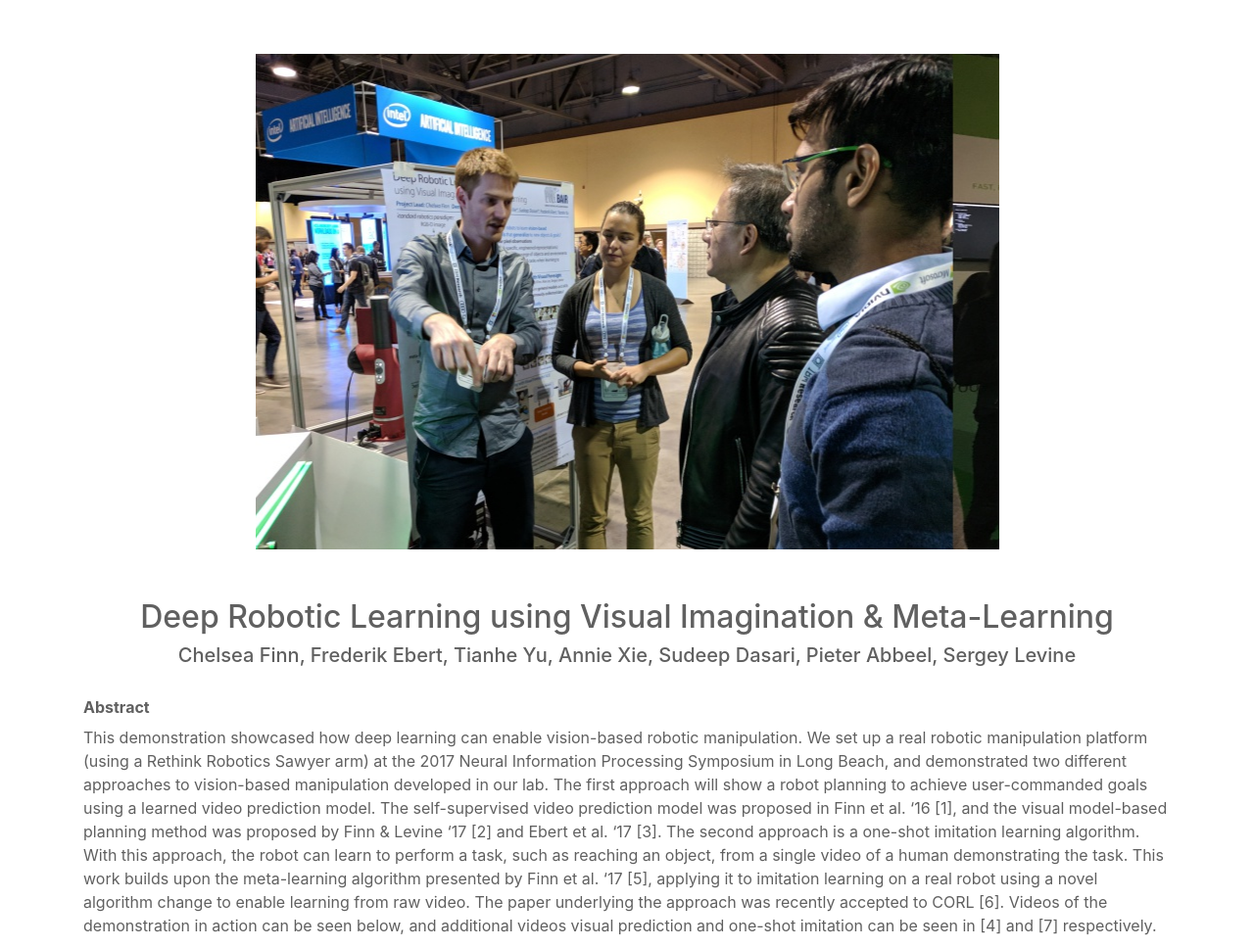
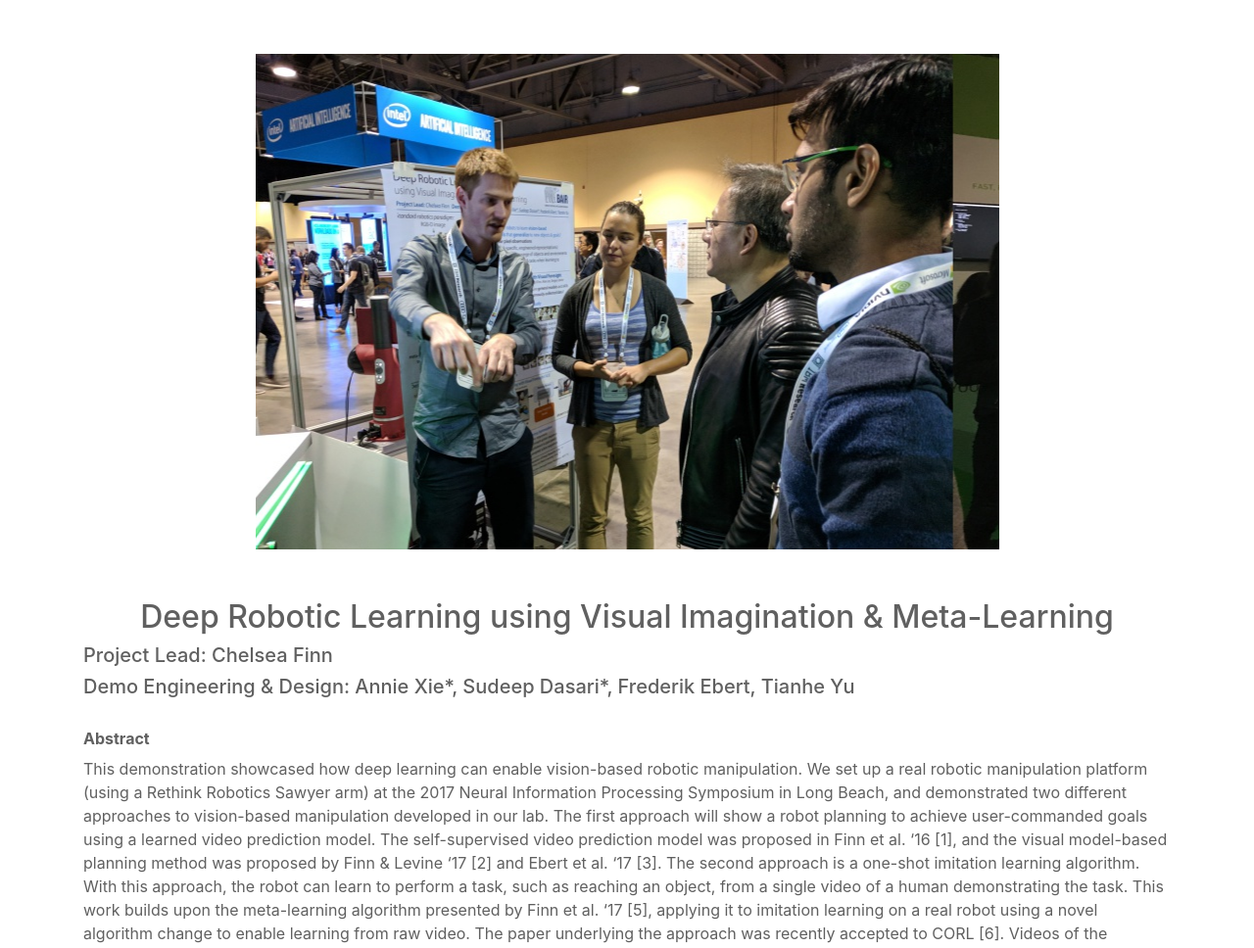
Before and after one commit to SudeepDasari/SawyerImitation, a plain HTML site: page website/index.html in a window 1280 px wide. Shown: the part 115-1083 px from the top of the page at 98% size. Drawn offline with nearby package versions, Linux system fonts and the light colour scheme.

Commit message:
changed authors

```diff
--- a/website/index.html
+++ b/website/index.html
@@ -40,7 +40,8 @@ Deep Robotic Learning using Visual Imagination & Meta-Learning
 
 <div>
  <h2 align="middle" style="margin-top:50px"> Deep Robotic Learning using Visual Imagination & Meta-Learning</h2>
- <h5 align="middle"> Chelsea Finn, Frederik Ebert, Tianhe Yu, Annie Xie, Sudeep Dasari, Pieter Abbeel, Sergey Levine</h5>
+ <h5> Project Lead: Chelsea Finn </h5>
+  <h5> Demo Engineering & Design: Annie Xie*, Sudeep Dasari*, Frederik Ebert, Tianhe Yu</h5>
 
  <br>
  <h6> <b> Abstract </b> </h6>
```
